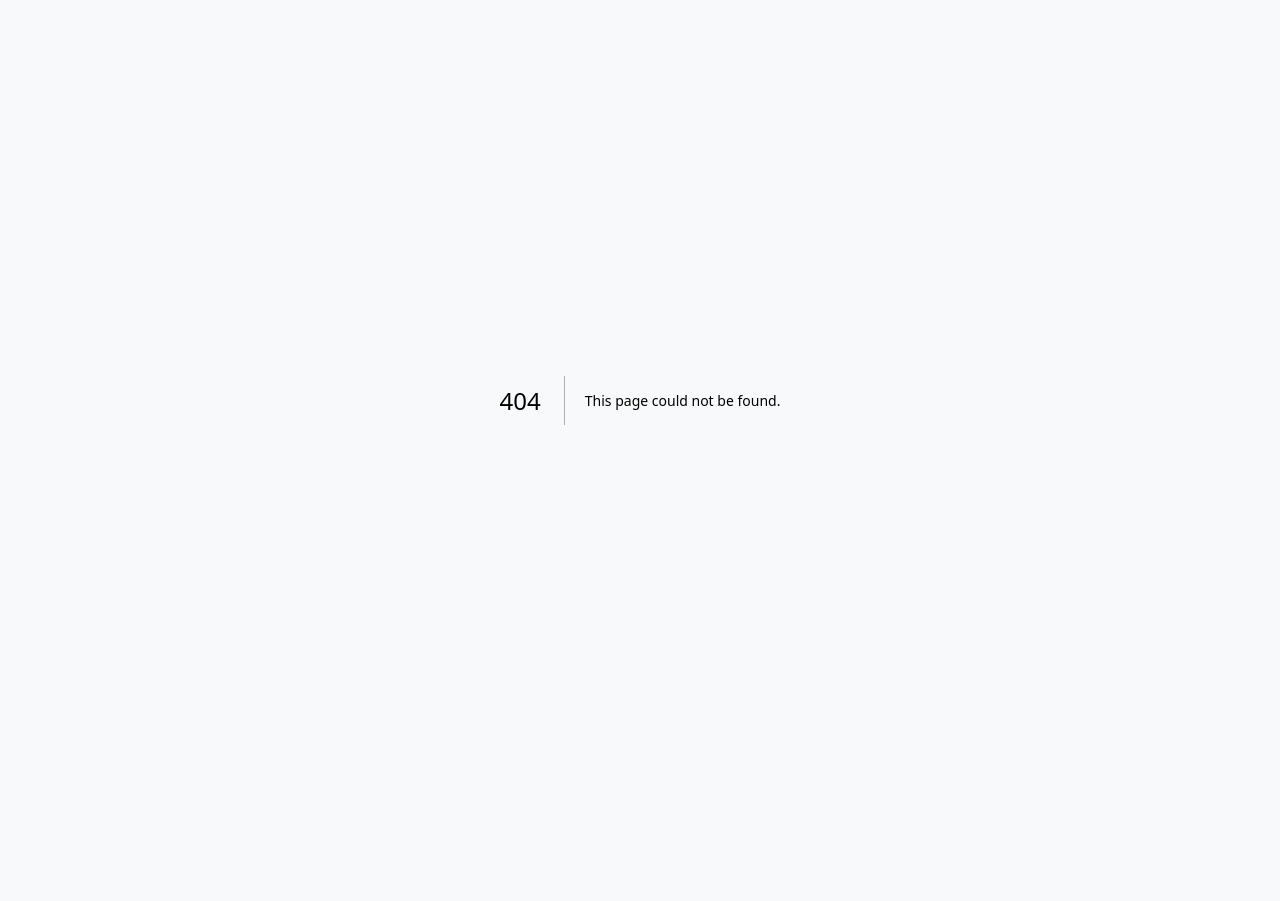
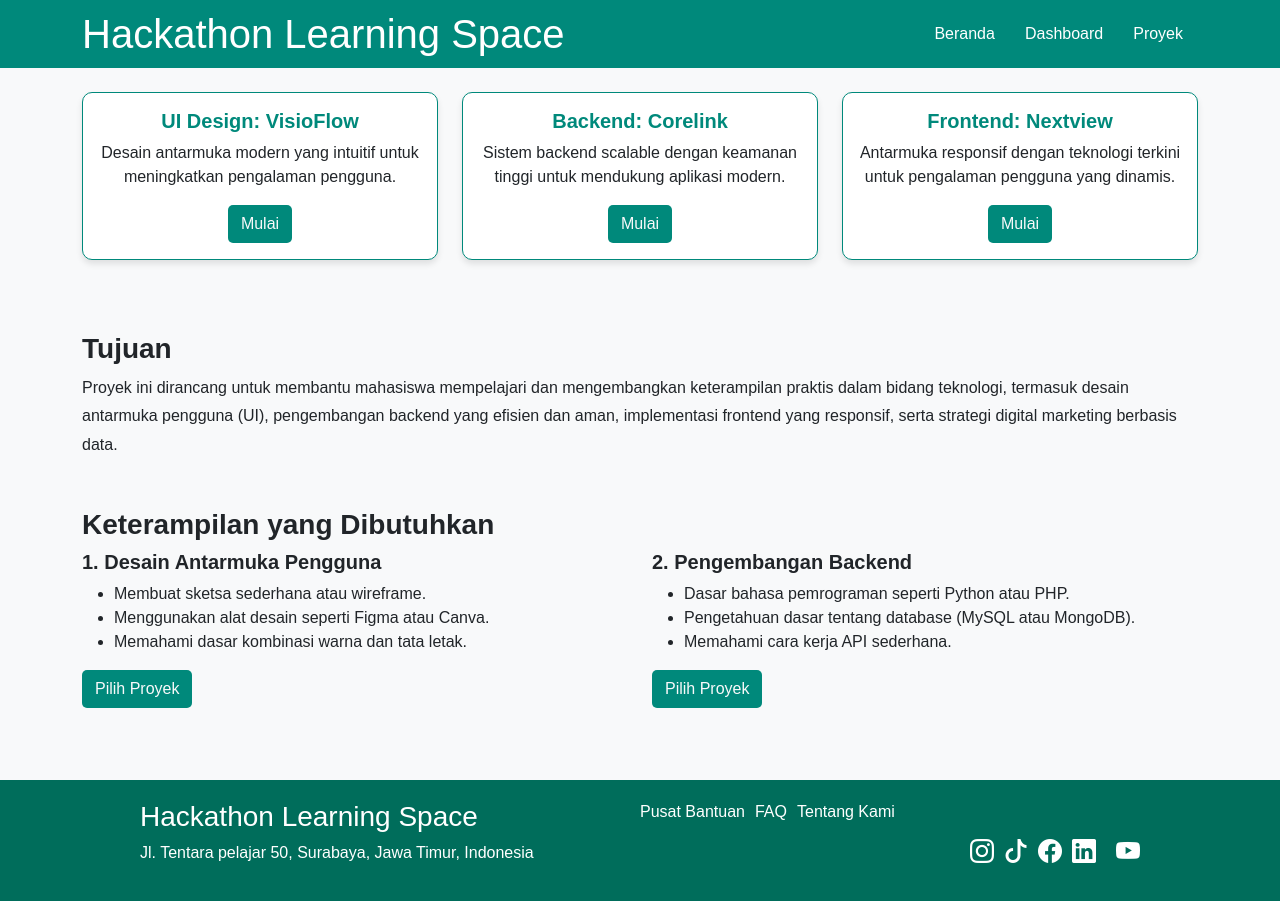
Before and after one commit to lluuvvii/hackathon_learning_space, a Next.js app: page /projects in a window 1280 px wide. Before the commit this address had no page. Before the commit the page ends 800 px from the top, so only its background shows below. Built offline with nearby package versions, Linux system fonts and the light colour scheme.

Commit message:
add projects page

```diff
--- /dev/null
+++ b/src/app/projects/page.tsx
@@ -0,0 +1,238 @@
+import React from "react";
+
+const ProjectsPage = () => {
+  return (
+    <div style={{ fontFamily: "Arial, sans-serif" }}>
+      {/* Header */}
+      <header
+        className="bg-teal"
+        style={{
+          backgroundColor: "#00897B",
+          padding: "10px 20px",
+          color: "white",
+        }}
+      >
+        <div className="container d-flex justify-content-between align-items-center">
+          <h1 style={{ margin: 0 }}>Hackathon Learning Space</h1>
+          <nav>
+            <a
+              href="/"
+              style={{ color: "white", margin: "0 15px", textDecoration: "none" }}
+            >
+              Beranda
+            </a>
+            <a
+              href="/dashboard"
+              style={{ color: "white", margin: "0 15px", textDecoration: "none" }}
+            >
+              Dashboard
+            </a>
+            <a
+              href="/projects"
+              style={{ color: "white", margin: "0 15px", textDecoration: "none" }}
+            >
+              Proyek
+            </a>
+          </nav>
+        </div>
+      </header>
+
+      {/* Main Section */}
+      <main className="container mt-4">
+        {/* Project Cards */}
+        <div className="row mb-5">
+          <div className="col-md-4 mb-4">
+            <div
+              className="card h-100"
+              style={{
+                border: "1px solid #00897B",
+                borderRadius: "10px",
+                boxShadow: "0 4px 6px rgba(0, 0, 0, 0.1)",
+              }}
+            >
+              <div className="card-body text-center">
+                <h5
+                  className="card-title"
+                  style={{ color: "#00897B", fontWeight: "bold" }}
+                >
+                  UI Design: VisioFlow
+                </h5>
+                <p className="card-text">
+                  Desain antarmuka modern yang intuitif untuk meningkatkan
+                  pengalaman pengguna.
+                </p>
+                <button
+                  className="btn text-light"
+                  style={{
+                    backgroundColor: "#00897B",
+                    borderRadius: "5px",
+                  }}
+                >
+                  Mulai
+                </button>
+              </div>
+            </div>
+          </div>
+
+          <div className="col-md-4 mb-4">
+            <div
+              className="card h-100"
+              style={{
+                border: "1px solid #00897B",
+                borderRadius: "10px",
+                boxShadow: "0 4px 6px rgba(0, 0, 0, 0.1)",
+              }}
+            >
+              <div className="card-body text-center">
+                <h5
+                  className="card-title"
+                  style={{ color: "#00897B", fontWeight: "bold" }}
+                >
+                  Backend: Corelink
+                </h5>
+                <p className="card-text">
+                  Sistem backend scalable dengan keamanan tinggi untuk
+                  mendukung aplikasi modern.
+                </p>
+                <button
+                  className="btn text-light"
+                  style={{
+                    backgroundColor: "#00897B",
+                    borderRadius: "5px",
+                  }}
+                >
+                  Mulai
+                </button>
+              </div>
+            </div>
+          </div>
+
+          <div className="col-md-4 mb-4">
+            <div
+              className="card h-100"
+              style={{
+                border: "1px solid #00897B",
+                borderRadius: "10px",
+                boxShadow: "0 4px 6px rgba(0, 0, 0, 0.1)",
+              }}
+            >
+              <div className="card-body text-center">
+                <h5
+                  className="card-title"
+                  style={{ color: "#00897B", fontWeight: "bold" }}
+                >
+                  Frontend: Nextview
+                </h5>
+                <p className="card-text">
+                  Antarmuka responsif dengan teknologi terkini untuk pengalaman
+                  pengguna yang dinamis.
+                </p>
+                <button
+                  className="btn text-light"
+                  style={{
+                    backgroundColor: "#00897B",
+                    borderRadius: "5px",
+                  }}
+                >
+                  Mulai
+                </button>
+              </div>
+            </div>
+          </div>
+        </div>
+
+        {/* Purpose Section */}
+        <section className="mb-5">
+          <h3 className="text-dark" style={{ fontWeight: "bold" }}>Tujuan</h3>
+          <p className="text-dark" style={{ lineHeight: "1.8" }}>
+            Proyek ini dirancang untuk membantu mahasiswa mempelajari dan
+            mengembangkan keterampilan praktis dalam bidang teknologi, termasuk
+            desain antarmuka pengguna (UI), pengembangan backend yang efisien
+            dan aman, implementasi frontend yang responsif, serta strategi
+            digital marketing berbasis data.
+          </p>
+        </section>
+
+        {/* Skills Section */}
+        <section className="mb-5">
+          <h3 className="text-dark" style={{ fontWeight: "bold" }}>
+            Keterampilan yang Dibutuhkan
+          </h3>
+          <div className="row">
+            <div className="col-md-6 mb-4">
+              <h5 className="text-dark" style={{ fontWeight: "bold" }}>1. Desain Antarmuka Pengguna</h5>
+              <ul className="text-dark">
+                <li>Membuat sketsa sederhana atau wireframe.</li>
+                <li>Menggunakan alat desain seperti Figma atau Canva.</li>
+                <li>Memahami dasar kombinasi warna dan tata letak.</li>
+              </ul>
+              <button
+                className="btn text-light"
+                style={{
+                  backgroundColor: "#00897B",
+                  borderRadius: "5px",
+                }}
+              >
+                Pilih Proyek
+              </button>
+            </div>
+
+            <div className="col-md-6 mb-4">
+              <h5 className="text-dark" style={{ fontWeight: "bold" }}>2. Pengembangan Backend</h5>
+              <ul className="text-dark">
+                <li>Dasar bahasa pemrograman seperti Python atau PHP.</li>
+                <li>Pengetahuan dasar tentang database (MySQL atau MongoDB).</li>
+                <li>Memahami cara kerja API sederhana.</li>
+              </ul>
+              <button
+                className="btn text-light"
+                style={{
+                  backgroundColor: "#00897B",
+                  borderRadius: "5px",
+                }}
+              >
+                Pilih Proyek
+              </button>
+            </div>
+          </div>
+        </section>
+      </main>
+
+      {/* Footer */}
+      <footer
+        style={{
+          backgroundColor: "#006d5b",
+          color: "#ffffff",
+          padding: "20px",
+          marginTop: "auto",
+          textAlign: "center",
+        }}
+      >
+        <div style={{ maxWidth: "1000px", margin: "0 auto", display: "flex", flexWrap: "wrap", justifyContent: "space-between" }}>
+          <div style={{ flex: "1", textAlign: "left" }}>
+            <h3>Hackathon Learning Space</h3>
+            <p>Jl. Tentara pelajar 50, Surabaya, Jawa Timur, Indonesia</p>
+          </div>
+          <div style={{ flex: "1", textAlign: "right" }}>
+            <ul style={{ listStyle: "none", padding: "0", margin: "0", display: "flex", gap: "10px" }}>
+              {["Pusat Bantuan", "FAQ", "Tentang Kami"].map((item, index) => (
+                <li key={index} style={{ display: "inline" }}>
+                  <a href="#" style={{ color: "#ffffff", textDecoration: "none" }}>
+                    {item}
+                  </a>
+                </li>
+              ))}
+            </ul>
+            <div style={{ marginTop: "10px", display: "flex", gap: "10px", justifyContent: "flex-end" }}>
+              {["instagram", "tiktok", "facebook", "linkedin", "email", "youtube"].map((platform, index) => (
+                <i key={index} className={`bi bi-${platform}`} style={{ fontSize: "1.5rem", cursor: "pointer" }}></i>
+              ))}
+            </div>
+          </div>
+        </div>
+      </footer>
+    </div>
+  );
+};
+
+export default ProjectsPage;
```
